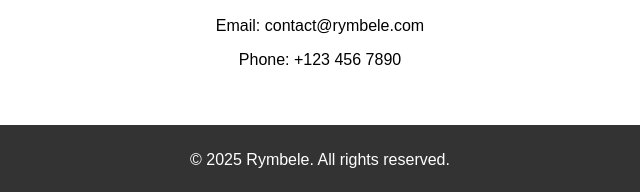
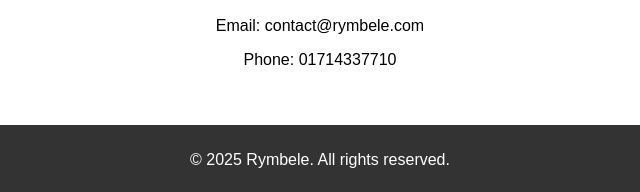
Before and after one commit to fazlerabbi22/shawon, a plain HTML site: page index.html in a window 1280 px wide. Shown: the part 798-990 px from the top of the page, 320-960 px from the left. Drawn offline with Linux system fonts and the light colour scheme.

Commit message:
Update index.html

```diff
--- a/index.html
+++ b/index.html
@@ -50,7 +50,7 @@
     <section id="contact">
         <h2>Contact Us</h2>
         <p>Email: contact@rymbele.com</p>
-        <p>Phone: +123 456 7890</p>
+        <p>Phone: 01714337710</p>
     </section>
     <footer>
         <p>&copy; 2025 Rymbele. All rights reserved.</p>
```
